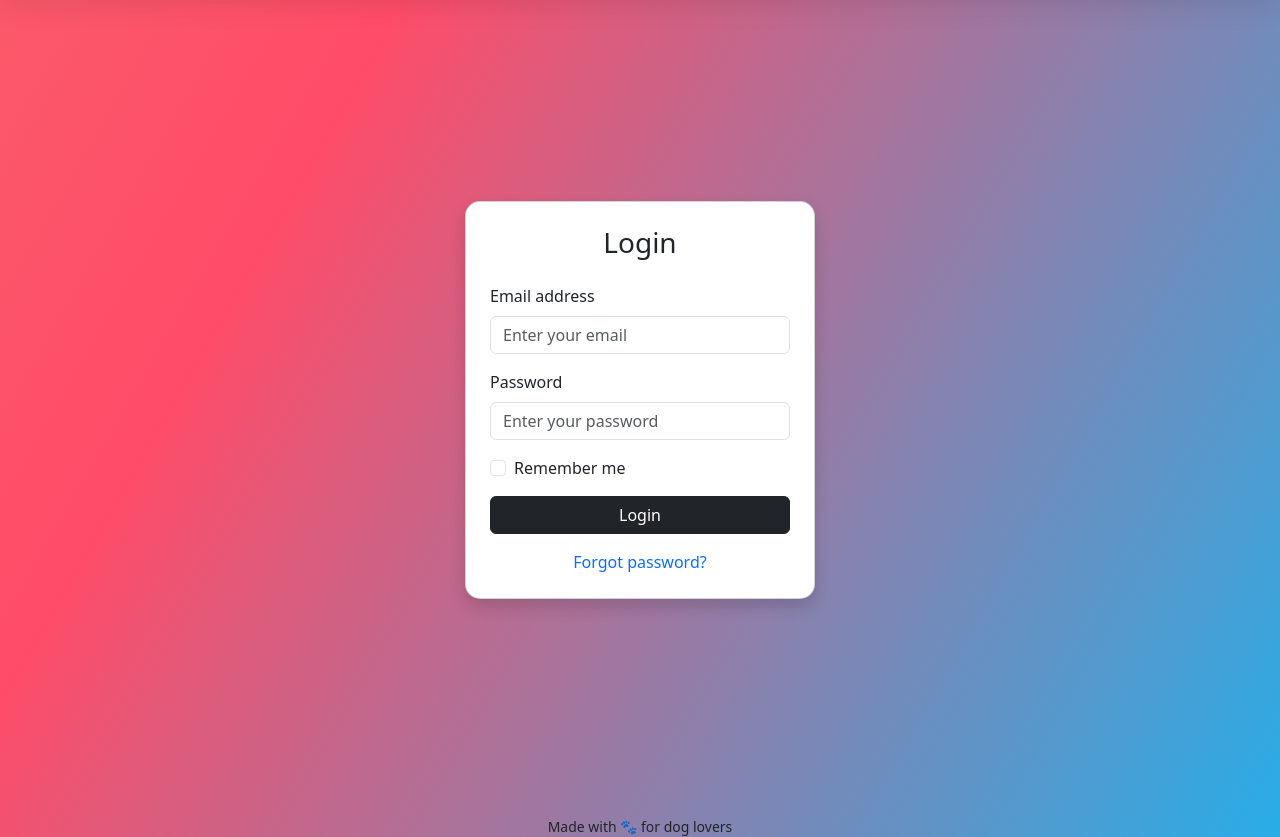
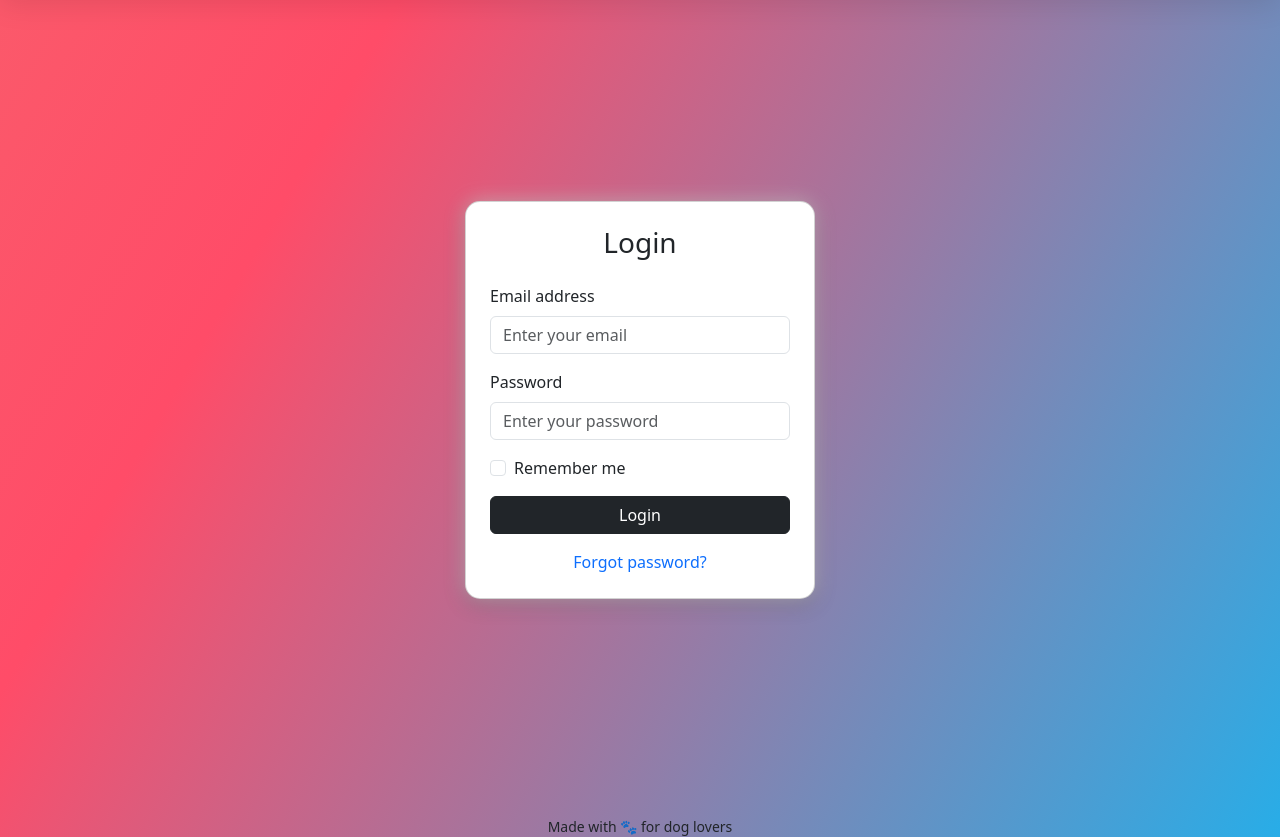
Before and after one commit to kirksamutya/TinDog-PHP, a PHP site: page /login.html in a window 1280 px wide. Shown: the part 58-895 px from the top of the page. Run offline with PHP 8.4, Linux system fonts and the light colour scheme.

Commit message:
Added glow-effect on card and color hover effect on login button

```diff
--- a/assets/css/login-styles.css
+++ b/assets/css/login-styles.css
@@ -10,6 +10,19 @@ body {
   justify-content: center;
   align-items: center;
   min-height: 100vh;
+}
+
+.custom-card {
+  box-shadow: 0 0 20px rgba(255, 255, 255, 0.5), 0 4px 20px rgba(0, 0, 0, 0.35);
+}
+
+.btn-dark {
+  transition: background-color 0.3s ease;
+}
+
+.btn-dark:hover {
+  background-color: #ff4c68;
+  border-color: #ff4c68;
 }
 
 @keyframes gradient-animation {
--- a/login.html
+++ b/login.html
@@ -38,7 +38,10 @@
       </div>
     </nav>
     <div class="login-form-container">
-      <div class="card shadow p-4" style="width: 350px; border-radius: 15px">
+      <div
+        class="card p-4 custom-card"
+        style="width: 350px; border-radius: 15px"
+      >
         <h3 class="text-center mb-4">Login</h3>
         <form>
           <div class="mb-3">
```
